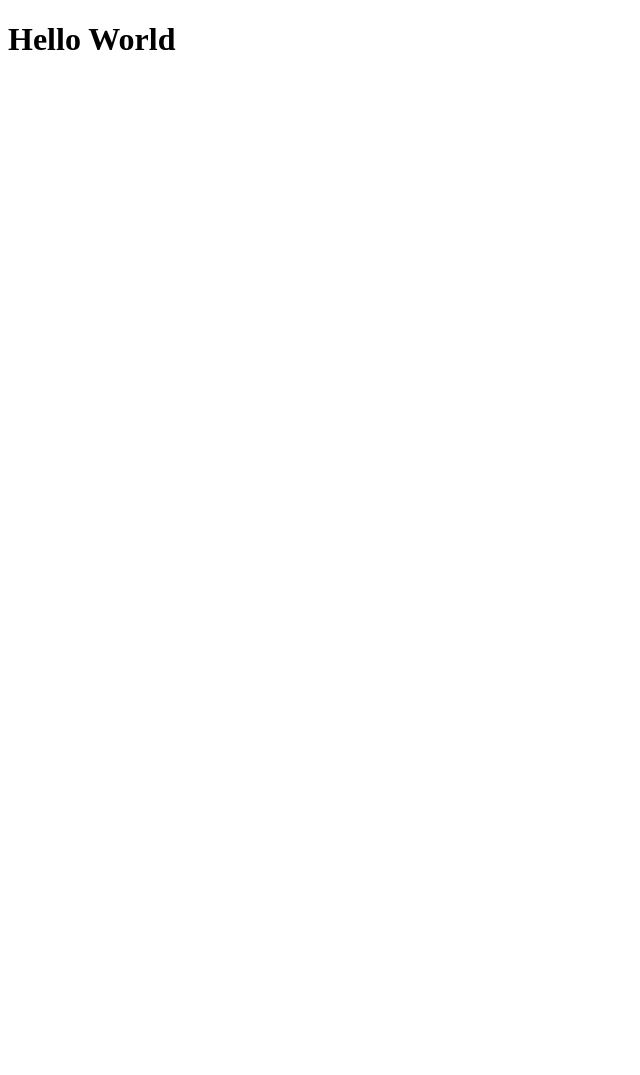
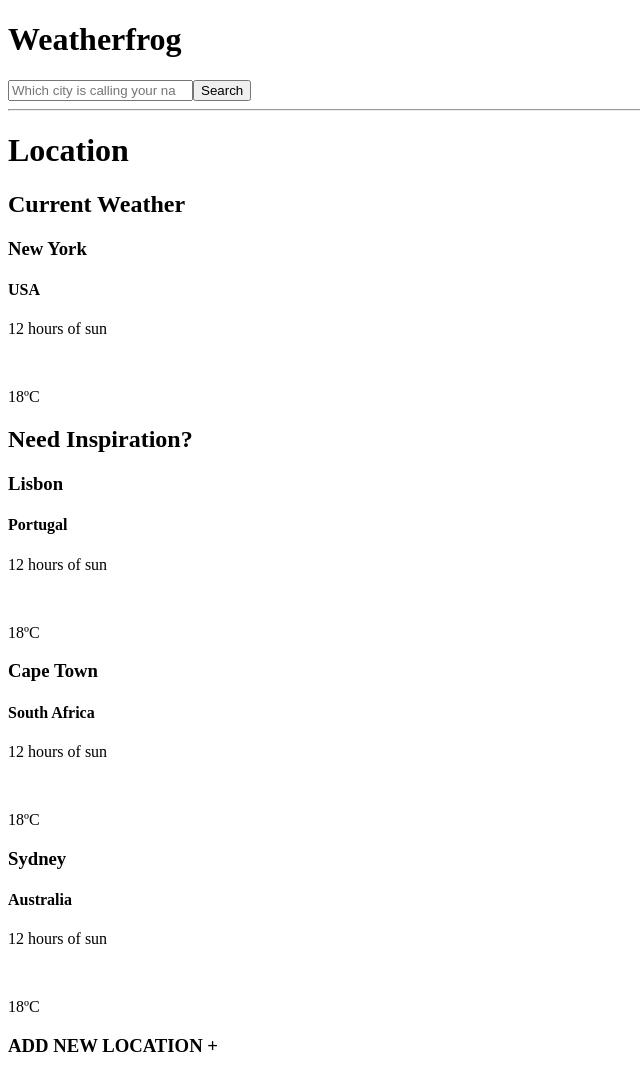
Before and after one commit to Gretasa/she-codes-plus, a plain HTML site: page index.html in a window 1280 px wide. Shown: the whole page, without its empty margins (0-640 px from the left). Before the commit the page ends 800 px from the top, so only its background shows below. Drawn offline with Linux system fonts and the light colour scheme; a web font is replaced by a local one.

Commit message:
added my weatherapp

```diff
--- a/index.html
+++ b/index.html
@@ -4,11 +4,66 @@
     <meta charset="UTF-8" />
     <meta name="viewport" content="width=device-width, initial-scale=1.0" />
     <meta http-equiv="X-UA-Compatible" content="ie=edge" />
-    <title>Document</title>
-  </head>
-  <body>
-    <h1>
-      Hello World
-    </h1>
-  </body>
+    <title>Weatherfrog to find the Sun!</title>
+    <link href="https://fonts.googleapis.com/css?family=Major+Mono+Display|ZCOOL+XiaoWei" rel="stylesheet">
+    <style>
+        body {
+            font-family: 'Major Mono Display', monospace;
+            font-family: 'ZCOOL XiaoWei', serif;
+        }
+    </style>
+</head>
+
+<body>
+    <h1>Weatherfrog</h1>
+
+    <form class="search-current">
+        <input type="search" placeholder="Which city is calling your name?" autocomplete="off" value="" /><input
+            type="submit" class="button-current" value="Search" />
+    </form>
+    <hr />
+    <h1>Location</h1>
+    <h2>Current Weather</h2>
+    <div class="localCityBox">
+        <h3>New York</h3>
+        <h4>USA</h4>
+        <p>12 hours of sun</p>
+        <img src="" class="imgBox">
+        <p>18ºC</p>
+    </div>
+
+    </ul>
+    </div>
+    </div>
+
+    <div class="sunnyCities">
+        <h2>Need Inspiration?</h2>
+        <div class="cityBox1">
+            <h3>Lisbon</h3>
+            <h4>Portugal</h4>
+            <p>12 hours of sun</p>
+            <img src="" class="imgBox">
+            <p>18ºC</p>
+        </div>
+        <div class="cityBox2">
+            <h3>Cape Town</h3>
+            <h4>South Africa</h4>
+            <p>12 hours of sun</p>
+            <img src="" class="imgBox">
+            <p>18ºC</p>
+        </div>
+        <div class="cityBox3">
+            <h3>Sydney</h3>
+            <h4>Australia</h4>
+            <p>12 hours of sun</p>
+            <img src="" class="imgBox">
+            <p>18ºC</p>
+        </div>
+        <div class="cityBox4">
+            <h3>ADD NEW LOCATION +</h3>
+        </div>
+    </div>
+    </ul>
+</body>
+
 </html>
```
